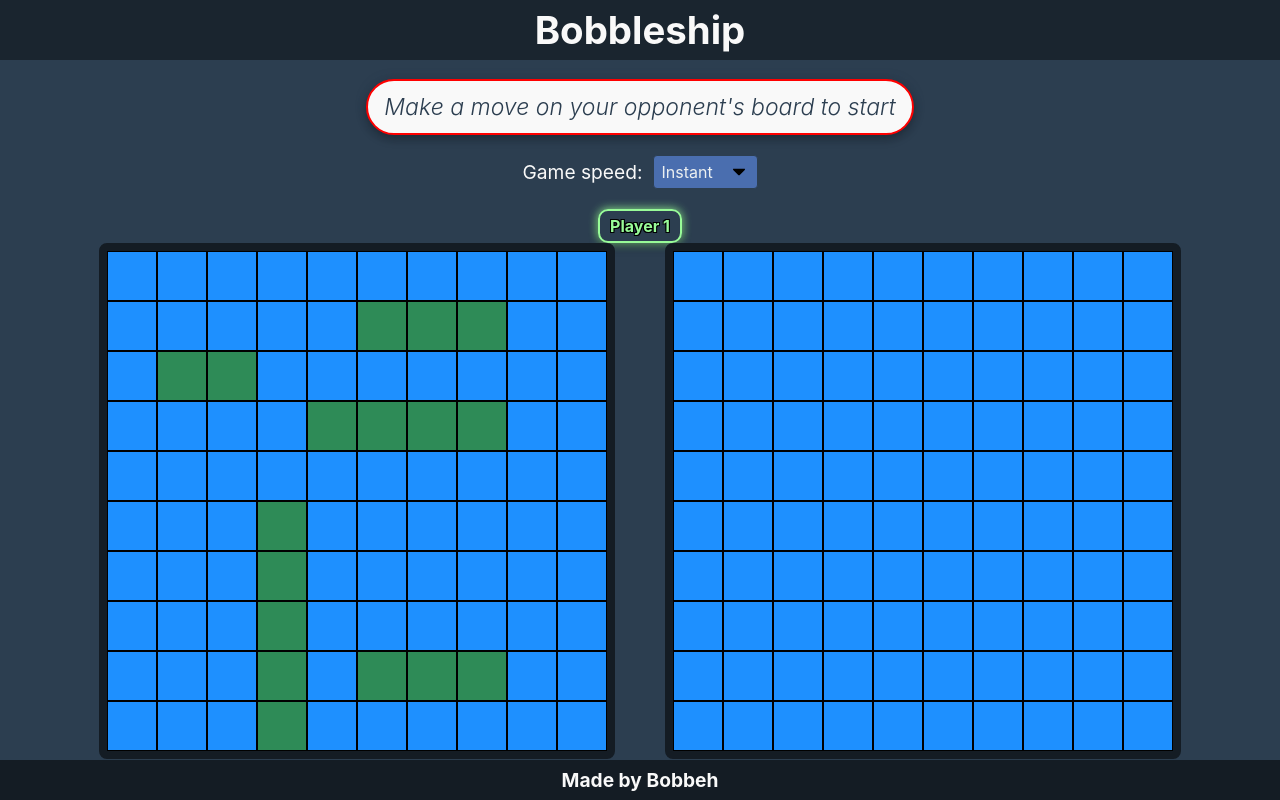
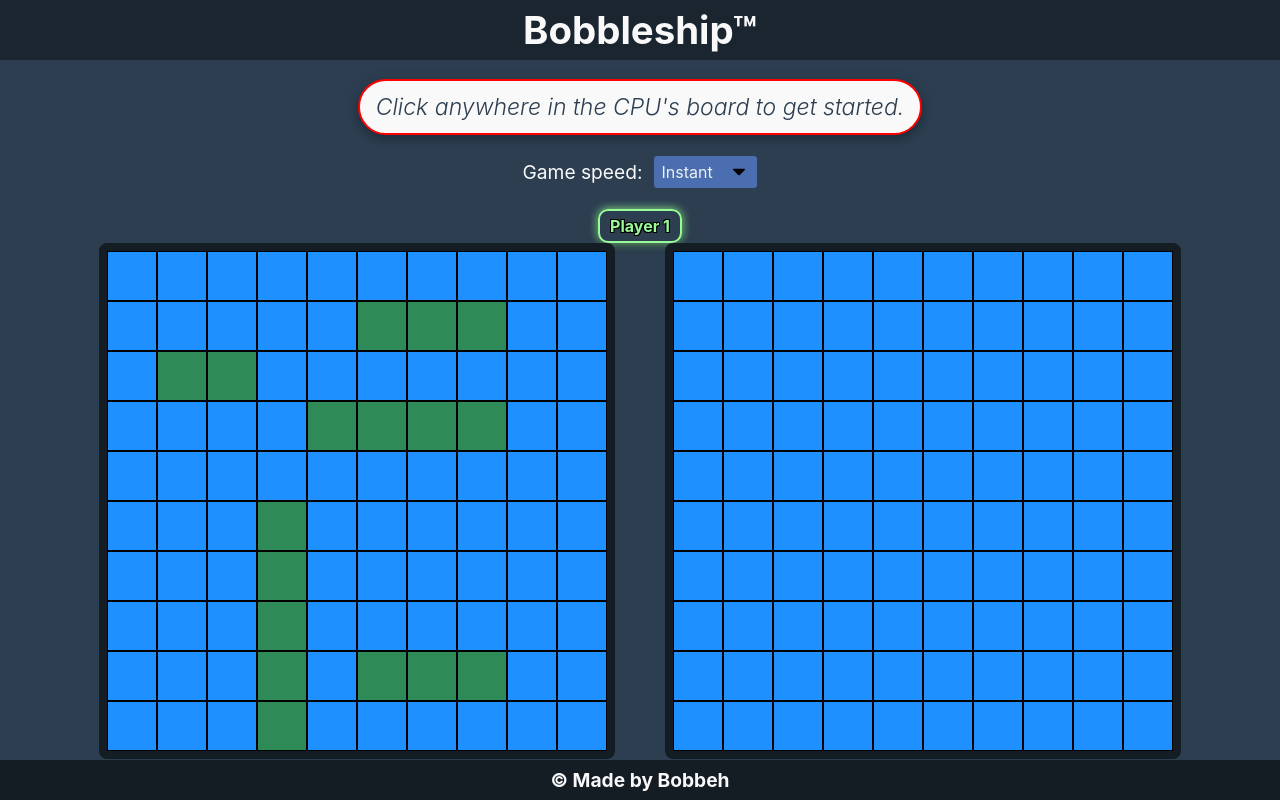
Before and after one commit to bdelucia/odin-battleship, a website built with webpack: page src/index.html in a window 1280 px wide. Built offline with nearby package versions, Linux system fonts and the light colour scheme.

Commit message:
release: bobbleship 1.0.0

```diff
--- a/src/index.html
+++ b/src/index.html
@@ -6,10 +6,10 @@
     <title>Bobbleship</title>
   </head>
   <body>
-    <div id="header">Bobbleship</div>
+    <div id="header">Bobbleship™</div>
     <div id="bodyContainer">
       <div id="titleContainer">
-        <div id="instructionsLabel">Make a move on your opponent's board to start</div>
+        <div id="instructionsLabel">Click anywhere in the CPU's board to get started.</div>
         <div id="settingsContainer">
           <label for="speed">Game speed:</label>
           <select name="speed" id="speed">
@@ -39,6 +39,6 @@
         </div>
       </div>
     </div>
-    <footer>Made by Bobbeh</footer>
+    <footer> © Made by Bobbeh</footer>
   </body>
 </html>
```
